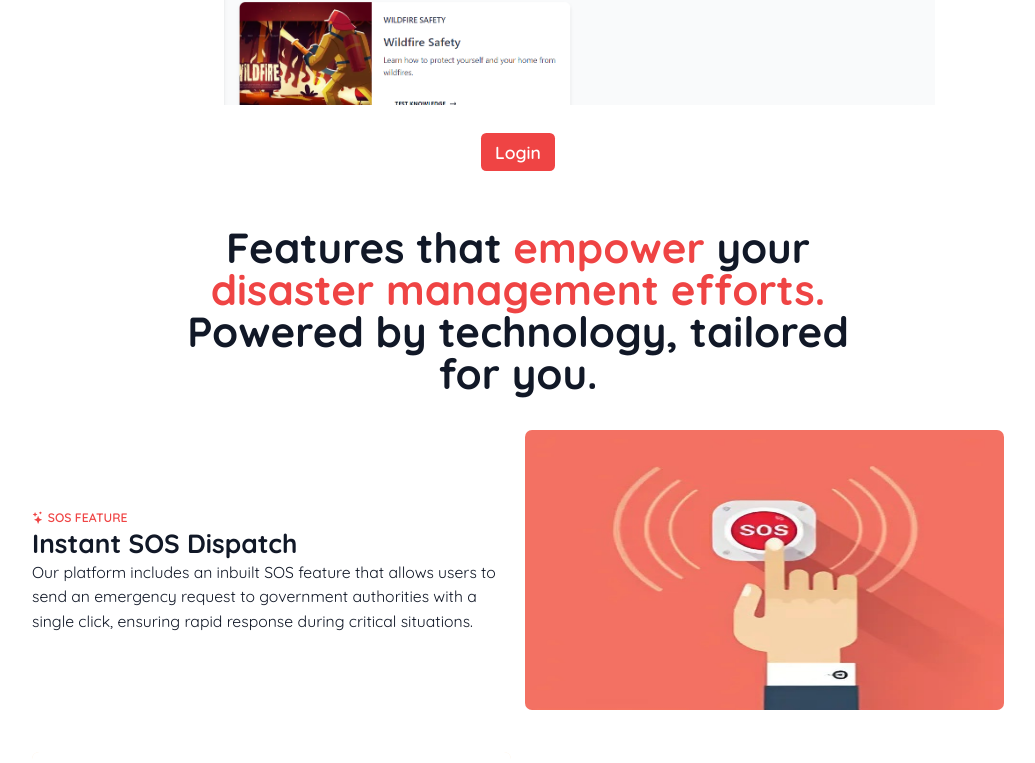
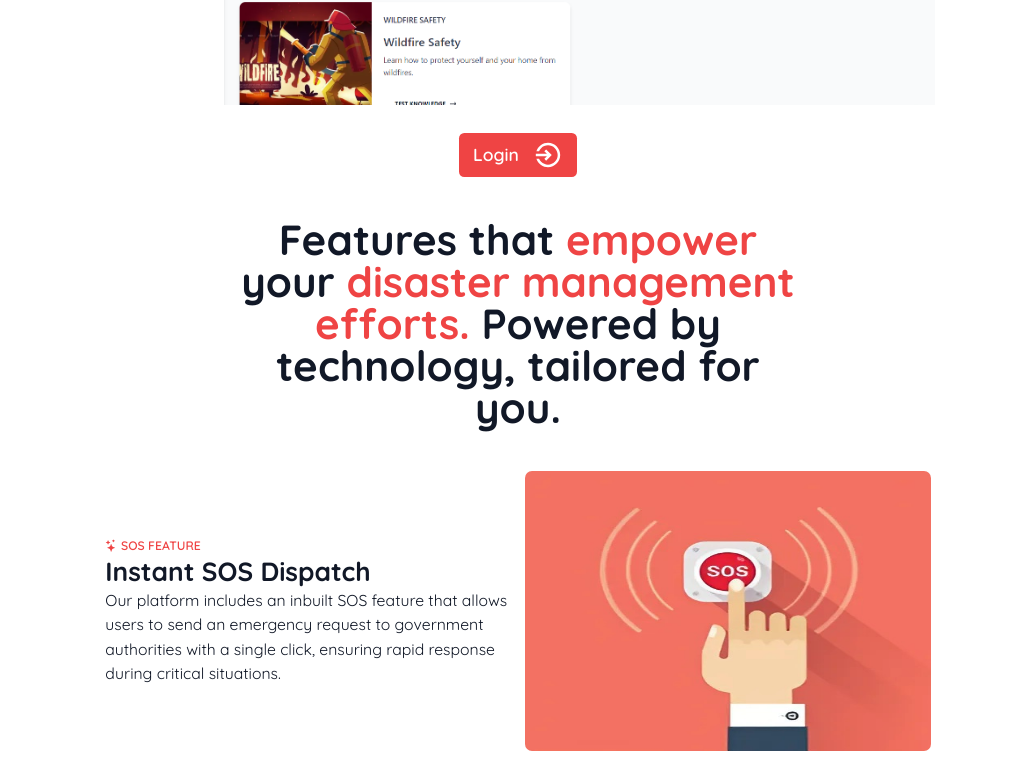
Before and after one commit to Naman-B-Parlecha/Suraksha-Setu, a Next.js app: page / in a window 1280 px wide. Shown: the part 536-1299 px from the top of the page, without its empty margins (122-1157 px from the left). Built offline with nearby package versions, Linux system fonts and the light colour scheme.

Commit message:
code ready for production

```diff
--- a/src/analytics/Tableau.jsx
+++ b/src/analytics/Tableau.jsx
@@ -1,4 +1,5 @@
 "use client"
+import Image from 'next/image';
 import React, { useEffect } from 'react';
 
 const TableauVizStory = () => {
@@ -18,10 +19,12 @@ const TableauVizStory = () => {
     <div className='tableauPlaceholder' id='viz1723338695498' style={{ position: 'relative' }}>
       <noscript>
         <a href='#'>
-          <img
+          <Image
             alt='Story 1'
             src='https://public.tableau.com/static/images/PY/PYDS59SMD/1_rss.png'
             style={{ border: 'none' }}
+            width={1250}
+            height={947}
           />
         </a>
       </noscript>
--- a/src/app/page.jsx
+++ b/src/app/page.jsx
@@ -1,7 +1,8 @@
+"use client";
 import BenefitCard from "@/components/BenefitCard";
 import FeatureCard from "@/components/FeatureCard";
 import { TbSos } from "react-icons/tb";
-import { IoMdAlert } from "react-icons/io";
+import { IoMdAlert, IoMdLogIn } from "react-icons/io";
 import { RiGraduationCapFill } from "react-icons/ri";
 import { HiUserGroup } from "react-icons/hi";
 import { MdSecurity } from "react-icons/md";
@@ -9,9 +10,19 @@ import { MdDevices } from "react-icons/md";
 import Image from "next/image";
 import "./globals.css";
 import Link from "next/link";
+import { useState } from "react";
+import LoginModal from "@/components/Login";
 export default function Home() {
+  const [openModal, setOpenModal] = useState(false);
+
+  const handleLogin = () => {
+    setOpenModal((prev) => !prev);
+  };
+
   return (
     <main className="w-full min-h-screen">
+      {openModal && <LoginModal onClose={handleLogin} />}
+
       <div className="w-full p-4 flex flex-col items-center mb-8">
         <h1 className="text-center w-full leading-tight text-3xl line md:text-5xl font-bold md:w-2/3 mb-2">
           <span className="text-red-500">Enhancing Disaster Management</span>{" "}
@@ -33,12 +44,17 @@ export default function Home() {
             className="w-full h-full object-cover"
           />
         </div>
-        <Link href={"/user/learn/quiz"} className="w-fit px-4 py-2 bg-red-500 text-white font-semibold mt-8 rounded-md text-xl">
-            Login
-        </Link>
+
+        <button
+          className="w-fit px-4 py-2 bg-red-500 flex space-x-4 items-center text-white font-semibold mt-8 rounded-md text-xl"
+          onClick={() => handleLogin()}
+        >
+          <div>Login</div> {"  "} <IoMdLogIn size={30} />
+        </button>
       </div>
 
-      <div className="w-full h-fit flex flex-col items-center p-4 px-40 gap-4 mb-8">
+      <div className="w-full flex justify-center">
+        <div className="w-full md:w-8/12 flex flex-col items-center justify-center h-fit space-y-6">
           <h1 className="text-center w-full leading-tight text-3xl line md:text-5xl font-bold md:w-2/3 mb-2">
             Features that <span className="text-red-500">empower</span> your{" "}
             <span className="text-red-500">disaster management efforts.</span>{" "}
@@ -88,6 +104,7 @@ export default function Home() {
             image={"/chatbot.jpg"}
           />
         </div>
+      </div>
 
       <div className="w-full flex flex-col items-center p-4 px-40">
         <h1 className="text-center w-full leading-tight text-3xl line md:text-5xl font-bold md:w-2/3 mb-2">
--- a/src/app/user/blog/[blogId]/page.jsx
+++ b/src/app/user/blog/[blogId]/page.jsx
@@ -21,7 +21,7 @@ const BlogPost = ({ params }) => {
       setPost(response.data);
     }
     handleFetch();
-  }, []);
+  }, [params.blogId]);
 
   const formatDate = (dateString) => {
     const date = new Date(dateString);
```
Lines whose indentation alone changed are shown as unchanged.
